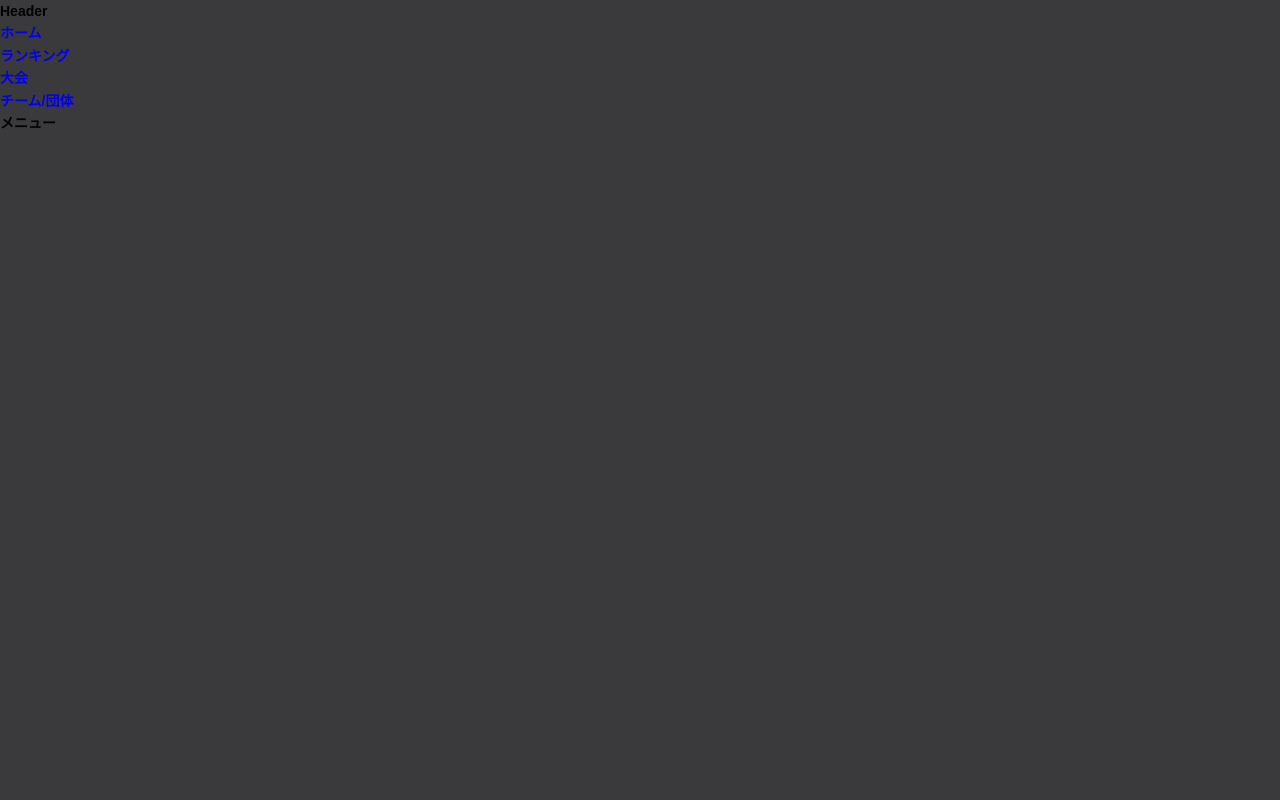
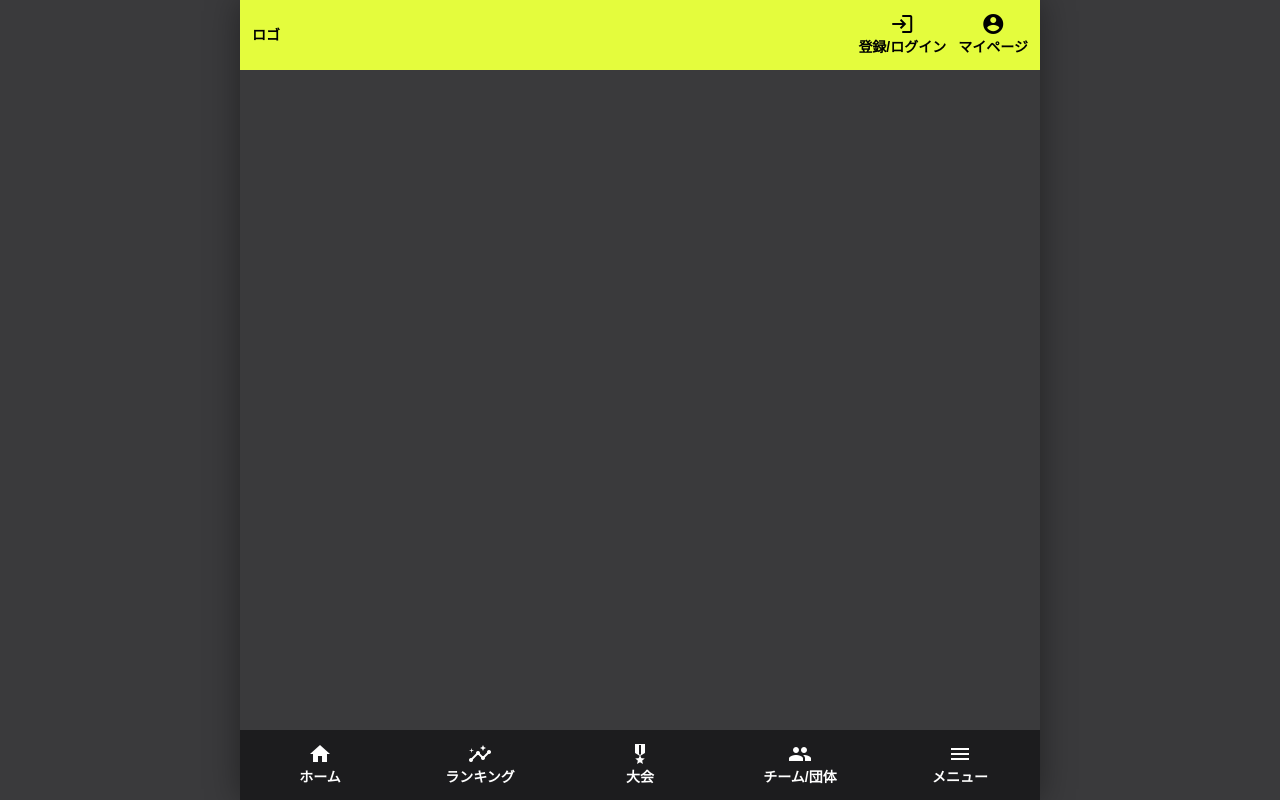
Before and after one commit to sumithsonian/ikaeve-app-nuxt3, a Nuxt app: page / in a window 1280 px wide. Built offline with nearby package versions, Linux system fonts and the light colour scheme.

Commit message:
update: layout作り込み

```diff
--- a/assets/scss/_globals.scss
+++ b/assets/scss/_globals.scss
@@ -1,3 +1,4 @@
 body {
   background: $color-gray-09;
+  color: $color-white;
 }
--- a/assets/scss/_variables.scss
+++ b/assets/scss/_variables.scss
@@ -55,3 +55,4 @@
 $font: 16px;
 $font-large: 20px;
 $font-xlarge: 24px;
+$font-xxlarge: 24px;
--- a/components/TheAppBar.vue
+++ b/components/TheAppBar.vue
@@ -2,20 +2,56 @@
   <nav>
     <ul>
       <li>
-        <nuxt-link href="/">ホーム</nuxt-link>
+        <nuxt-link href="/"
+          ><span class="material-icons"> home </span
+          ><span>ホーム</span></nuxt-link
+        >
       </li>
       <li>
-        <nuxt-link href="/">ランキング</nuxt-link>
+        <nuxt-link href="/"
+          ><span class="material-icons"> insights </span
+          ><span>ランキング</span></nuxt-link
+        >
       </li>
       <li>
-        <nuxt-link href="/">大会</nuxt-link>
+        <nuxt-link href="/"
+          ><span class="material-icons"> military_tech </span
+          ><span>大会</span></nuxt-link
+        >
       </li>
       <li>
-        <nuxt-link href="/">チーム/団体</nuxt-link>
+        <nuxt-link href="/"
+          ><span class="material-icons"> people </span
+          ><span>チーム/団体</span></nuxt-link
+        >
       </li>
       <li>
-        <button>メニュー</button>
+        <button>
+          <span class="material-icons"> menu </span><span>メニュー</span>
+        </button>
       </li>
     </ul>
   </nav>
 </template>
+
+<style lang="scss" scoped>
+@import '@/assets/scss/_variables';
+
+nav ul {
+  display: flex;
+  background: $color-gray-10;
+  li {
+    flex: 1;
+    padding: $space;
+    display: flex;
+    justify-content: center;
+    a,
+    button {
+      color: $color-white;
+      display: flex;
+      flex-direction: column;
+      align-items: center;
+    }
+  }
+}
+</style>
--- a/components/TheHeader.vue
+++ b/components/TheHeader.vue
@@ -1,3 +1,46 @@
 <template>
-  <header><h1>Header</h1></header>
+  <header>
+    <h1>ロゴ</h1>
+    <ul>
+      <li>
+        <nuxt-link href="/"
+          ><span class="material-icons"> login </span
+          ><span>登録/ログイン</span></nuxt-link
+        >
+      </li>
+      <li>
+        <nuxt-link href="/"
+          ><span class="material-icons"> account_circle </span
+          ><span>マイページ</span></nuxt-link
+        >
+      </li>
+    </ul>
+  </header>
 </template>
+
+<style lang="scss" scoped>
+@import '@/assets/scss/_variables';
+
+header {
+  background: $color-primary;
+  color: $color-black;
+  padding: $space;
+  display: flex;
+  justify-content: space-between;
+  align-items: center;
+  ul {
+    display: flex;
+    gap: $space;
+    li {
+      display: flex;
+      justify-content: center;
+      a {
+        display: flex;
+        flex-direction: column;
+        align-items: center;
+        color: $color-black;
+      }
+    }
+  }
+}
+</style>
--- a/layouts/custom.vue
+++ b/layouts/custom.vue
@@ -1,7 +1,28 @@
 <template>
-  <div>
-    <TheHeader />
-    <slot />
-    <TheAppBar />
+  <div class="platform">
+    <TheHeader class="platform__header" />
+    <main class="platform__contents"><slot /></main>
+    <TheAppBar class="platform__footer" />
   </div>
 </template>
+
+<style lang="scss" scoped>
+@import '@/assets/scss/_variables';
+
+.platform {
+  background: $color-gray-01;
+  max-width: map-get($breakpoints, medium);
+  margin: 0 auto;
+  display: flex;
+  min-height: 100vh;
+  flex-direction: column;
+  position: relative;
+  background: $color-gray-09;
+  box-shadow: 0 0 32px rgba(0, 0, 0, 0.4);
+  &__footer {
+    position: sticky;
+    bottom: 0;
+    margin-top: auto;
+  }
+}
+</style>
```
